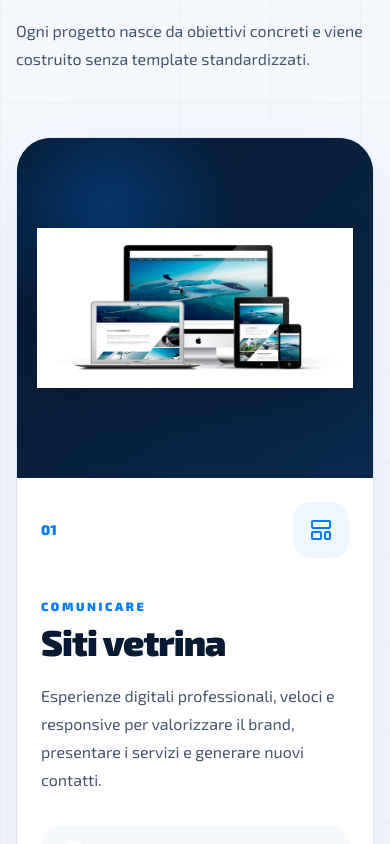
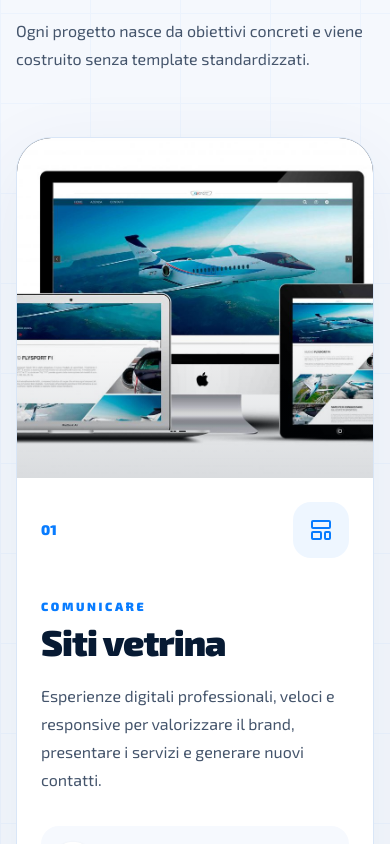
Before and after one commit to narrow90/aat360net, a Next.js app: page / in a window 390 px wide. Shown: the part 1380-2224 px from the top of the page. Built offline with nearby package versions, Linux system fonts and the light colour scheme.

Commit message:
Refactor image display with motion effects and responsiveness
Updated the image display logic with improved hover effects and responsive sizing.

```diff
--- a/app/page.tsx
+++ b/app/page.tsx
@@ -651,21 +651,22 @@ export default function Home() {
                       reverse ? "lg:[&>*:first-child]:order-2" : ""
                     }`}
                   >
-                    <div className="relative min-h-[340px] overflow-hidden bg-[#06172d] p-5 sm:min-h-[450px] sm:p-8">
-                      <div className="absolute inset-0 bg-[radial-gradient(circle_at_25%_20%,rgba(8,124,255,0.28),transparent_35%),linear-gradient(135deg,#06172d,#0a294d)]" />
+                    <div className="relative min-h-[340px] overflow-hidden bg-[#06172d] sm:min-h-[450px] lg:min-h-full">
   <motion.div
-                        whileHover={{ scale: 1.025 }}
-                        transition={{ duration: 0.45 }}
-                        className="relative flex h-full items-center justify-center"
+    whileHover={{ scale: 1.04 }}
+    transition={{ duration: 0.5, ease: "easeOut" }}
+    className="absolute inset-0"
   >
     <Image
       src={service.image}
       alt={`Mockup ${service.title}`}
-                          width={900}
-                          height={650}
-                          className="h-auto w-full max-w-[720px] drop-shadow-2xl"
+      fill
+      sizes="(max-width: 1023px) 100vw, 50vw"
+      className="scale-[1.03] object-cover object-center"
     />
   </motion.div>
+
+  <div className="pointer-events-none absolute inset-0 bg-gradient-to-t from-[#031326]/15 via-transparent to-transparent" />
 </div>
 
                     <div className="flex flex-col justify-center p-6 sm:p-10 lg:p-14">
```
Lines whose indentation alone changed are shown as unchanged.
